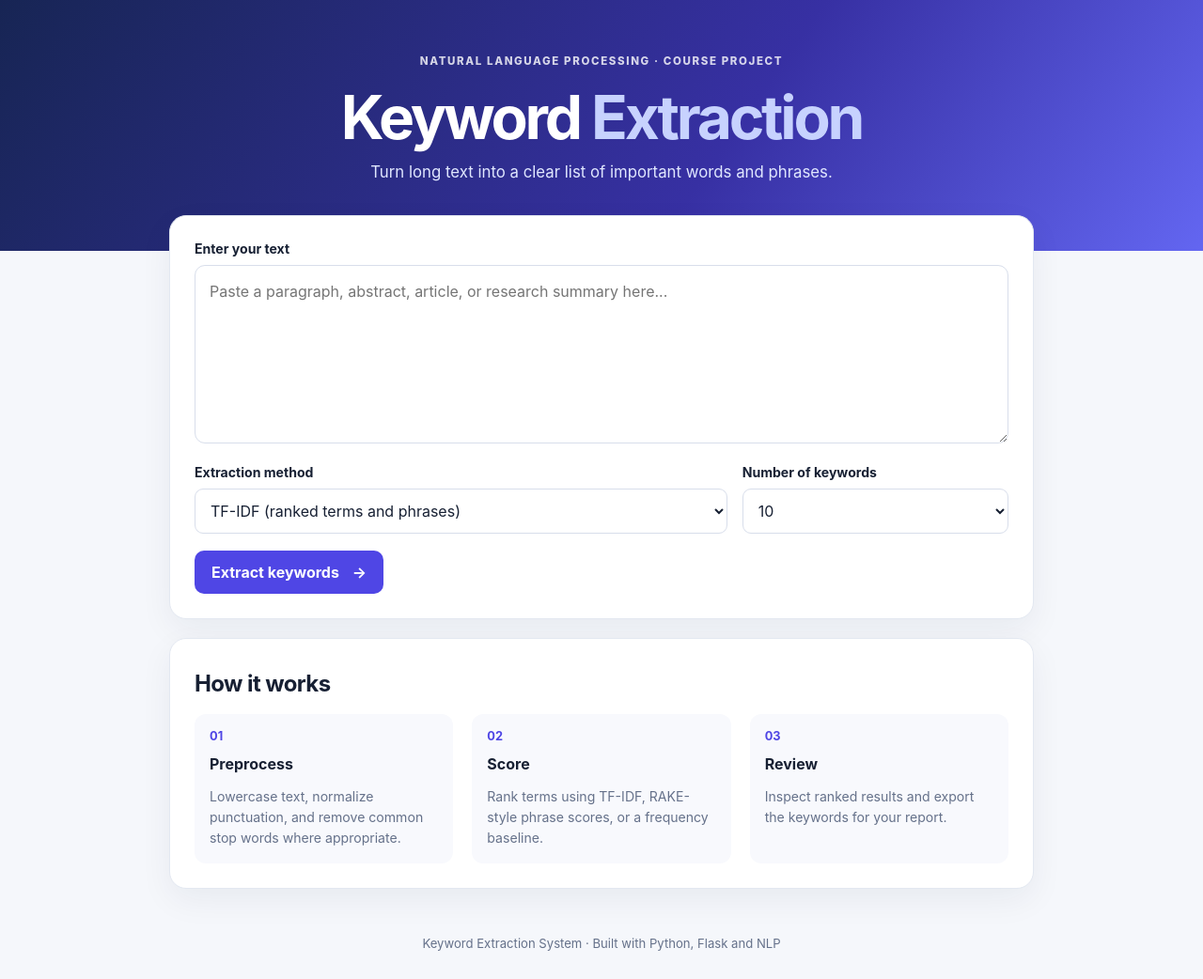
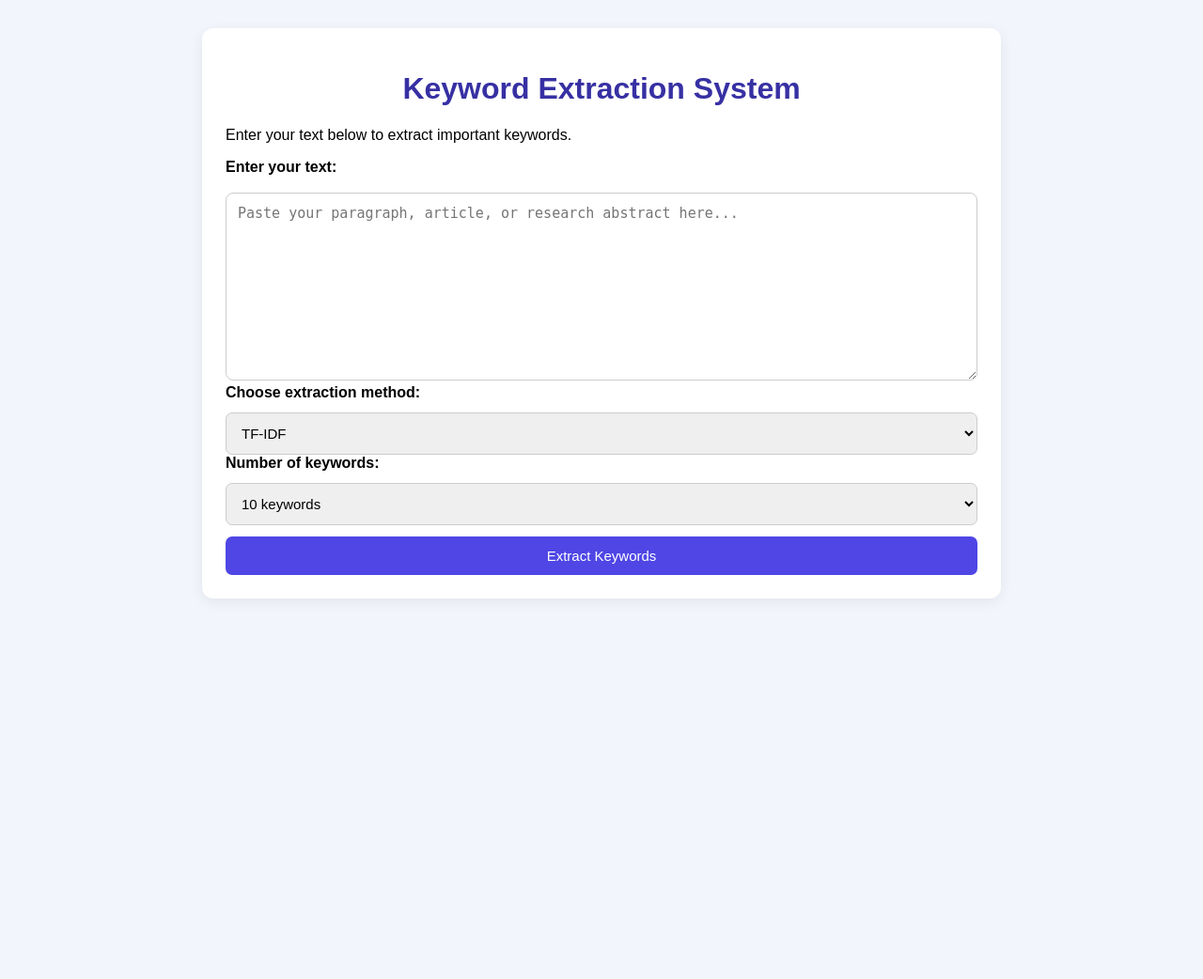
Before and after one commit to Swaliha-CA/Keyword-Extraction-System, a Flask app: page / in a window 1280 px wide. Shown: the whole page at 94% size. After the commit the page ends 637 px from the top, so only its background shows below. Run offline with Flask 3, Linux system fonts and the light colour scheme.

Commit message:
Update index.html

```diff
--- a/templates/index.html
+++ b/templates/index.html
@@ -1,87 +1,151 @@
+
 <!DOCTYPE html>
 <html lang="en">
 <head>
     <meta charset="UTF-8">
     <meta name="viewport" content="width=device-width, initial-scale=1.0">
-  <title>Keyword Extraction | NLP Project</title>
-  <link rel="stylesheet" href="{{ url_for('static', filename='style.css') }}">
+    <title>Keyword Extraction System</title>
+    <style>
+        body {
+            font-family: Arial, sans-serif;
+            background: #f2f5fb;
+            margin: 0;
+            padding: 30px;
+        }
+
+        .container {
+            max-width: 800px;
+            margin: auto;
+            background: white;
+            padding: 25px;
+            border-radius: 12px;
+            box-shadow: 0 4px 15px #0001;
+        }
+
+        h1 { color: #3730a3; text-align: center; }
+
+        textarea {
+            width: 100%;
+            min-height: 200px;
+            padding: 12px;
+            box-sizing: border-box;
+            border: 1px solid #ccc;
+            border-radius: 8px;
+            font-size: 15px;
+        }
+
+        select, button {
+            padding: 12px;
+            margin-top: 12px;
+            border-radius: 7px;
+            font-size: 15px;
+        }
+
+        select { width: 100%; border: 1px solid #ccc; }
+
+        button {
+            width: 100%;
+            background: #4f46e5;
+            color: white;
+            border: none;
+            cursor: pointer;
+        }
+
+        button:hover { background: #3730a3; }
+
+        .results {
+            margin-top: 25px;
+            padding: 15px;
+            background: #f5f5ff;
+            border-radius: 8px;
+        }
+
+        .error { color: #c62828; }
+        table { width: 100%; border-collapse: collapse; }
+        th, td {
+            text-align: left;
+            padding: 10px;
+            border-bottom: 1px solid #ddd;
+        }
+    </style>
 </head>
+
 <body>
-  <header class="hero">
-    <div class="eyebrow">NATURAL LANGUAGE PROCESSING · COURSE PROJECT</div>
-    <h1>Keyword <span>Extraction</span></h1>
-    <p>Turn long text into a clear list of important words and phrases.</p>
-  </header>
+<div class="container">
+    <h1>Keyword Extraction System</h1>
+    <p>Enter your text below to extract important keywords.</p>
 
-  <main class="container">
-    <section class="panel">
-      <form method="POST">
-        <label for="text">Enter your text</label>
-        <textarea id="text" name="text" placeholder="Paste a paragraph, abstract, article, or research summary here..." required>{{ text }}</textarea>
-        <div class="controls">
-          <div>
-            <label for="method">Extraction method</label>
+    <form method="POST" action="/">
+        <label for="text"><strong>Enter your text:</strong></label>
+        <br><br>
+
+        <textarea id="text" name="text"
+            placeholder="Paste your paragraph, article, or research abstract here..."
+            required>{{ text }}</textarea>
+
+        <label for="method"><strong>Choose extraction method:</strong></label>
         <select id="method" name="method">
-              <option value="tfidf" {% if method == 'tfidf' %}selected{% endif %}>TF-IDF (ranked terms and phrases)</option>
-              <option value="rake" {% if method == 'rake' %}selected{% endif %}>RAKE-style phrase extraction</option>
-              <option value="frequency" {% if method == 'frequency' %}selected{% endif %}>Word frequency baseline</option>
+            <option value="tfidf"
+                {% if method == 'tfidf' %}selected{% endif %}>
+                TF-IDF
+            </option>
+            <option value="rake"
+                {% if method == 'rake' %}selected{% endif %}>
+                RAKE
+            </option>
+            <option value="frequency"
+                {% if method == 'frequency' %}selected{% endif %}>
+                Word Frequency
+            </option>
         </select>
-          </div>
-          <div>
-            <label for="top_n">Number of keywords</label>
+
+        <label for="top_n"><strong>Number of keywords:</strong></label>
         <select id="top_n" name="top_n">
             {% for n in [5, 10, 15, 20, 25] %}
-              <option value="{{ n }}" {% if top_n == n %}selected{% endif %}>{{ n }}</option>
+            <option value="{{ n }}"
+                {% if top_n == n %}selected{% endif %}>
+                {{ n }} keywords
+            </option>
             {% endfor %}
         </select>
-          </div>
-        </div>
-        <button type="submit">Extract keywords <span>→</span></button>
+
+        <button type="submit">Extract Keywords</button>
     </form>
-      {% if error %}<p class="error">{{ error }}</p>{% endif %}
-    </section>
+
+    {% if error %}
+        <p class="error">{{ error }}</p>
+    {% endif %}
 
     {% if results %}
-    <section class="results panel">
-      <div class="results-head">
-        <div>
-          <div class="eyebrow">ANALYSIS COMPLETE</div>
-          <h2>Extracted keywords</h2>
-        </div>
-        <span class="count">{{ results|length }} results</span>
-      </div>
-      <div class="keyword-cloud">
-        {% for item in results %}
-        <span class="chip">{{ item.keyword }}</span>
-        {% endfor %}
-      </div>
-      <div class="table-wrap">
+    <div class="results">
+        <h2>Extracted Keywords</h2>
+
         <table>
-          <thead><tr><th>Rank</th><th>Keyword / phrase</th><th>Score</th></tr></thead>
+            <thead>
+                <tr>
+                    <th>Rank</th>
+                    <th>Keyword</th>
+                    <th>Score</th>
+                </tr>
+            </thead>
             <tbody>
                 {% for item in results %}
-            <tr><td>{{ loop.index }}</td><td><strong>{{ item.keyword }}</strong></td><td>{{ "%.4f"|format(item.score) }}</td></tr>
+                <tr>
+                    <td>{{ loop.index }}</td>
+                    <td>{{ item.keyword }}</td>
+                    <td>{{ item.score }}</td>
+                </tr>
                 {% endfor %}
             </tbody>
         </table>
+
+        <form method="POST" action="/download">
+            <input type="hidden" name="rows"
+                value="{% for item in results %}{{ item.keyword }}&#9;{{ item.score }}{% if not loop.last %}&#10;{% endif %}{% endfor %}">
+            <button type="submit">Download CSV</button>
+        </form>
     </div>
-      <form method="POST" action="{{ url_for('download') }}">
-        <input type="hidden" name="rows" value="{% for item in results %}{{ item.keyword }}&#9;{{ item.score }}{% if not loop.last %}&#10;{% endif %}{% endfor %}">
-        <button class="secondary" type="submit">Download results as CSV ↓</button>
-      </form>
-      <p class="note">Scores are method-specific relevance indicators, not probabilities.</p>
-    </section>
     {% endif %}
-
-    <section class="how panel">
-      <h2>How it works</h2>
-      <div class="steps">
-        <div><b>01</b><strong>Preprocess</strong><p>Lowercase text, normalize punctuation, and remove common stop words where appropriate.</p></div>
-        <div><b>02</b><strong>Score</strong><p>Rank terms using TF-IDF, RAKE-style phrase scores, or a frequency baseline.</p></div>
-        <div><b>03</b><strong>Review</strong><p>Inspect ranked results and export the keywords for your report.</p></div>
 </div>
-    </section>
-  </main>
-  <footer>Keyword Extraction System · Built with Python, Flask and NLP</footer>
 </body>
 </html>
```
Lines whose indentation alone changed are shown as unchanged.
